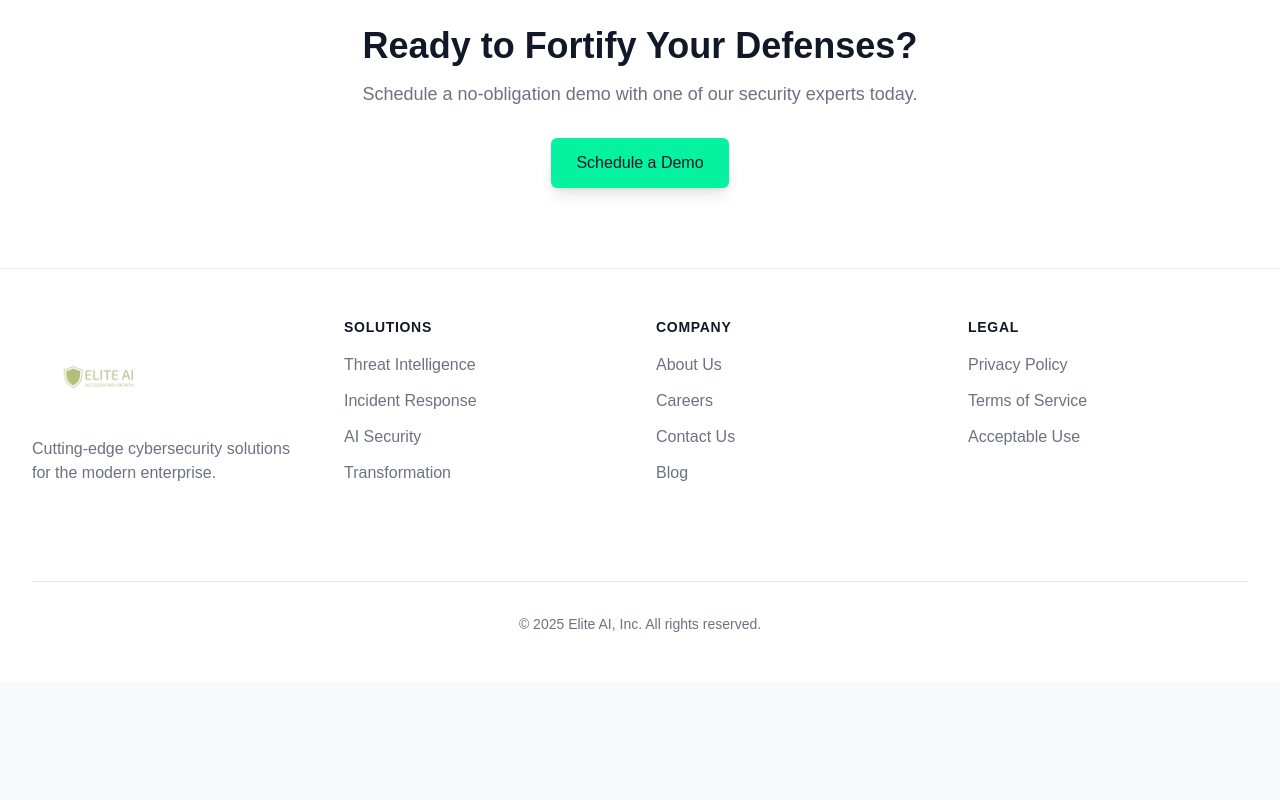
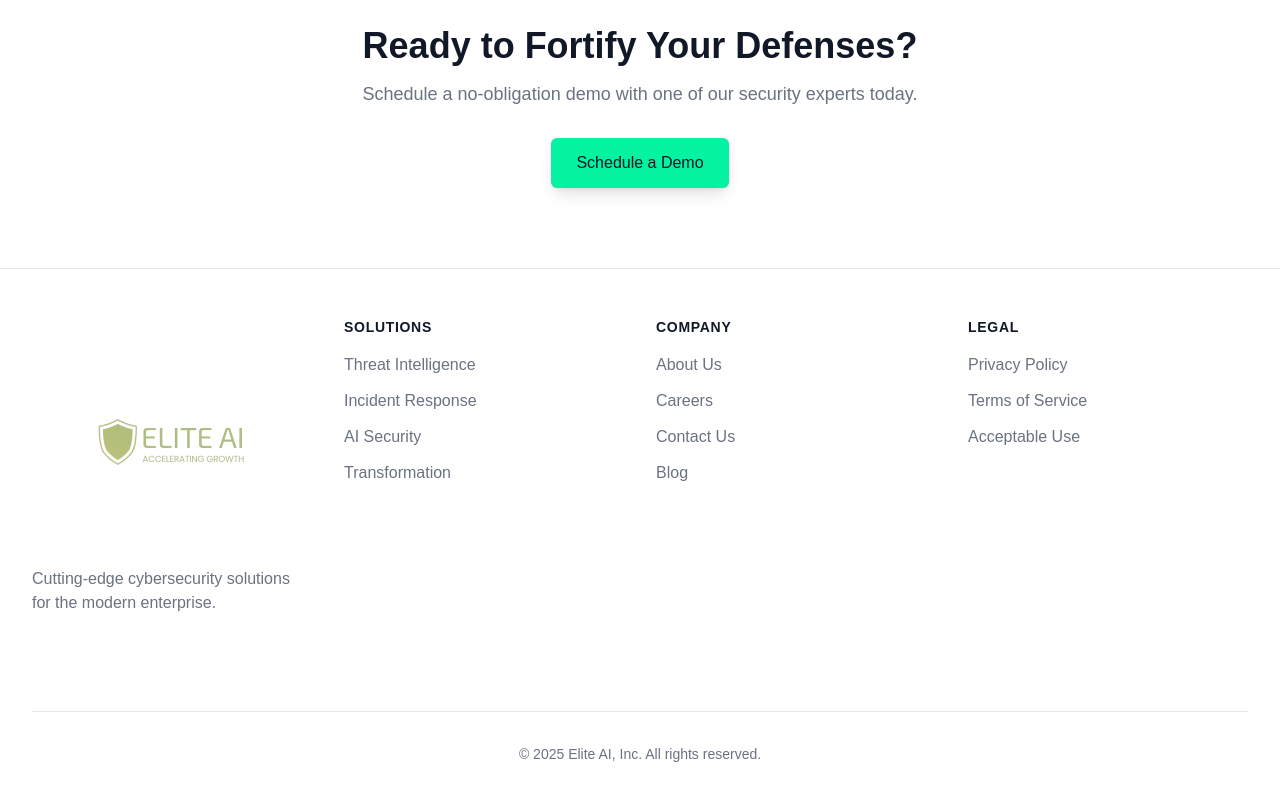
Before and after one commit to AbdulKhaderWali/elite-ai, a Next.js app: page / in a window 1280 px wide. Shown: the part 3265-4065 px from the top of the page. Before the commit the page ends 3947 px from the top, so only its background shows below. Built offline with nearby package versions, Linux system fonts and the light colour scheme; some icons are missing.

Commit message:
more changes

```diff
--- a/src/app/global.css
+++ b/src/app/global.css
@@ -14,7 +14,7 @@
   --text-secondary: #6B7280; /* Muted gray for subheadings, captions, and secondary content */
 
   /* --- Accents --- */
-  --accent-primary: #05F2A0;          /* A vibrant, "electric" lime green for primary CTAs and highlights */
+  --accent-primary: #32CD32;          /* A vibrant, "electric" lime green for primary CTAs and highlights */
   --accent-primary-hover: #04C885; /* A slightly darker green for interaction feedback */
   --accent-secondary: #FBBF23;        /* A modern, warm gold/amber for secondary accents */
 
--- a/src/components/Footer.js
+++ b/src/components/Footer.js
@@ -57,8 +57,8 @@ const Footer = () => {
               <Image
                 src="/elite-2.png" // Ensure this path is correct in your `public` folder
                 alt="Elite AI Logo"
-                width={120}
-                height={30}
+                width={250}
+                height={150}
                 className="h-auto"
               />
             </Link>
```
